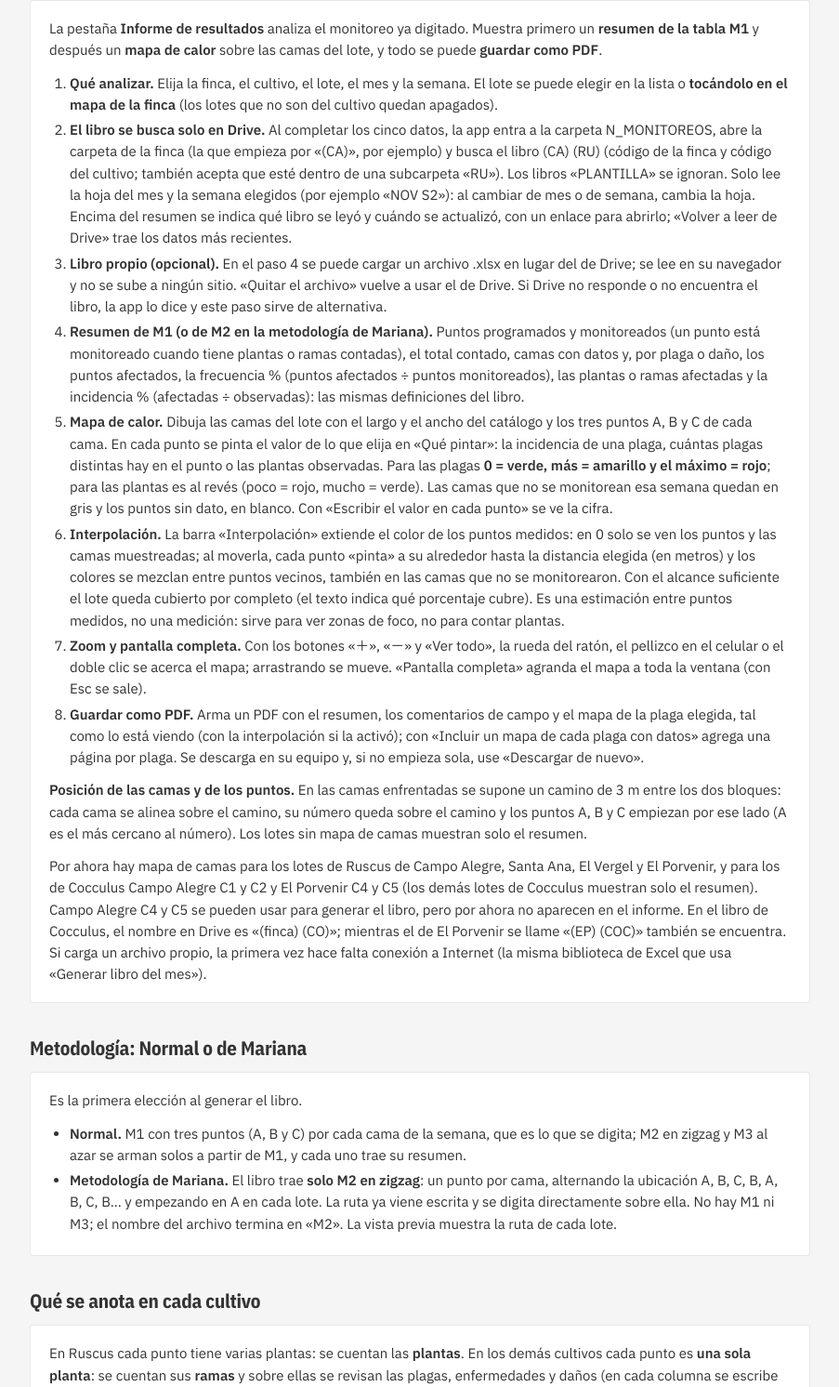
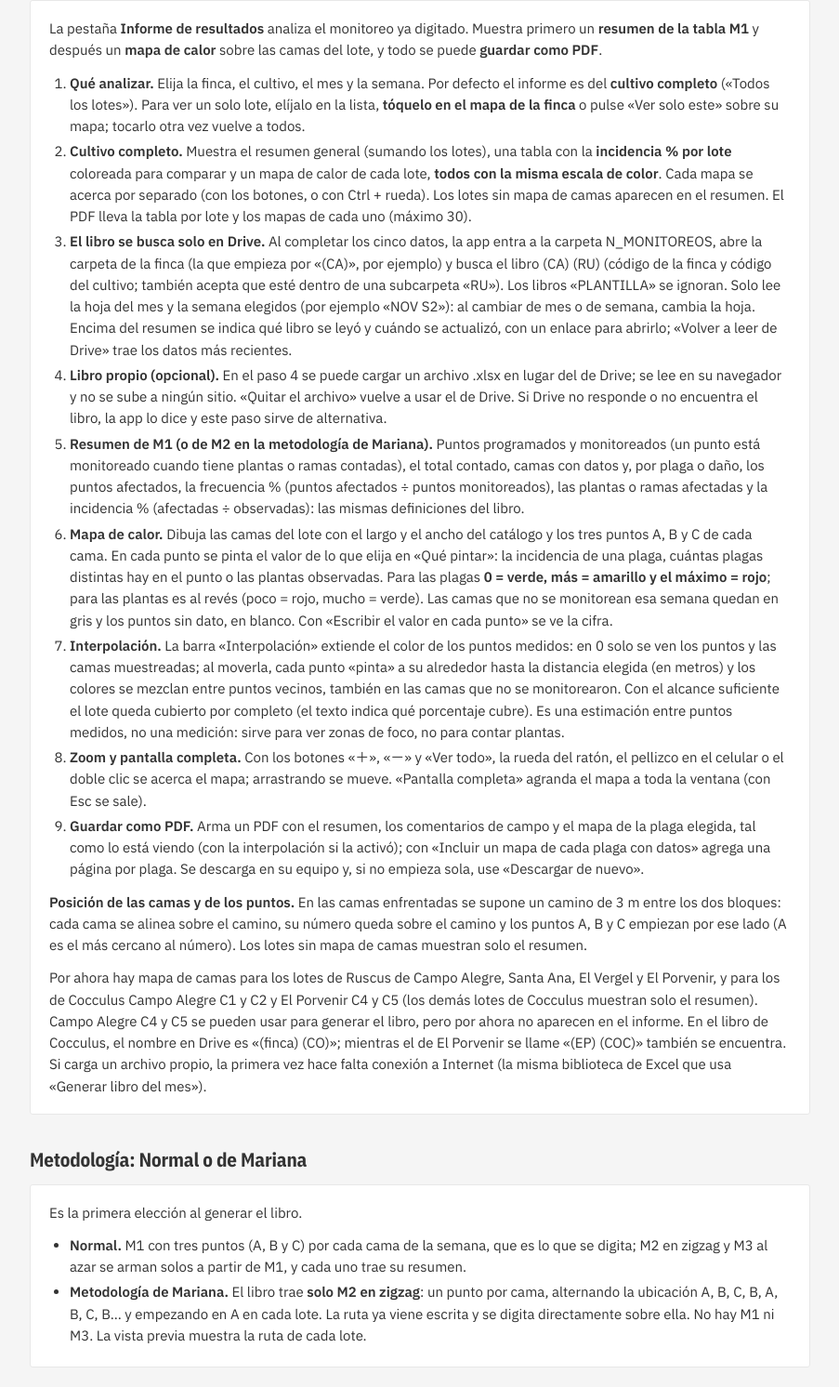
Before and after one commit to pasanteagronomiaecoagri-arch/ecoagriapp, a plain HTML site: page ayuda/agriapp/monitoreo/index.html in a window 1280 px wide. Shown: the part 1083-2575 px from the top of the page at 93% size, without its empty margins (188-1091 px from the left). Drawn offline with nearby package versions, Linux system fonts and the light colour scheme.

Commit message:
portal: Monitoreo (informe por cultivo, nombres de documentos) y versión alpha 8.22
Co-Authored-By: Claude Sonnet 5.5 <noreply@anthropic.com>

```diff
--- a/ayuda/agriapp/monitoreo/index.html
+++ b/ayuda/agriapp/monitoreo/index.html
@@ -70,7 +70,8 @@
   <p>Se puede monitorear cualquiera de los cultivos con lista (ver «Qué se anota en cada cultivo»). Al generar el libro se elige la <b>metodología</b>: Normal o de Mariana.</p></div></section>
 <section class="seccion" id="informe"><h2><a href="#informe">Informe de resultados: resumen de M1 y mapa de calor</a></h2><div class="cuerpo"><p>La pestaña <b>Informe de resultados</b> analiza el monitoreo ya digitado. Muestra primero un <b>resumen de la tabla M1</b> y después un <b>mapa de calor</b> sobre las camas del lote, y todo se puede <b>guardar como PDF</b>.</p>
   <ol>
-    <li><b>Qué analizar.</b> Elija la finca, el cultivo, el lote, el mes y la semana. El lote se puede elegir en la lista o <b>tocándolo en el mapa de la finca</b> (los lotes que no son del cultivo quedan apagados).</li>
+    <li><b>Qué analizar.</b> Elija la finca, el cultivo, el mes y la semana. Por defecto el informe es del <b>cultivo completo</b> («Todos los lotes»). Para ver un solo lote, elíjalo en la lista, <b>tóquelo en el mapa de la finca</b> o pulse «Ver solo este» sobre su mapa; tocarlo otra vez vuelve a todos.</li>
+    <li><b>Cultivo completo.</b> Muestra el resumen general (sumando los lotes), una tabla con la <b>incidencia % por lote</b> coloreada para comparar y un mapa de calor de cada lote, <b>todos con la misma escala de color</b>. Cada mapa se acerca por separado (con los botones, o con Ctrl + rueda). Los lotes sin mapa de camas aparecen en el resumen. El PDF lleva la tabla por lote y los mapas de cada uno (máximo 30).</li>
     <li><b>El libro se busca solo en Drive.</b> Al completar los cinco datos, la app entra a la carpeta <span class="codigo">N_MONITOREOS</span>, abre la carpeta de la finca (la que empieza por «(CA)», por ejemplo) y busca el libro <span class="codigo">(CA) (RU)</span> (código de la finca y código del cultivo; también acepta que esté dentro de una subcarpeta «RU»). Los libros «PLANTILLA» se ignoran. Solo lee la hoja del mes y la semana elegidos (por ejemplo «NOV S2»): al cambiar de mes o de semana, cambia la hoja. Encima del resumen se indica qué libro se leyó y cuándo se actualizó, con un enlace para abrirlo; «Volver a leer de Drive» trae los datos más recientes.</li>
     <li><b>Libro propio (opcional).</b> En el paso 4 se puede cargar un archivo .xlsx en lugar del de Drive; se lee en su navegador y no se sube a ningún sitio. «Quitar el archivo» vuelve a usar el de Drive. Si Drive no responde o no encuentra el libro, la app lo dice y este paso sirve de alternativa.</li>
     <li><b>Resumen de M1 (o de M2 en la metodología de Mariana).</b> Puntos programados y monitoreados (un punto está monitoreado cuando tiene plantas o ramas contadas), el total contado, camas con datos y, por plaga o daño, los puntos afectados, la frecuencia % (puntos afectados ÷ puntos monitoreados), las plantas o ramas afectadas y la incidencia % (afectadas ÷ observadas): las mismas definiciones del libro.</li>
@@ -84,7 +85,7 @@
 <section class="seccion" id="metodologia"><h2><a href="#metodologia">Metodología: Normal o de Mariana</a></h2><div class="cuerpo"><p>Es la primera elección al generar el libro.</p>
   <ul>
     <li><b>Normal.</b> M1 con tres puntos (A, B y C) por cada cama de la semana, que es lo que se digita; M2 en zigzag y M3 al azar se arman solos a partir de M1, y cada uno trae su resumen.</li>
-    <li><b>Metodología de Mariana.</b> El libro trae <b>solo M2 en zigzag</b>: un punto por cama, alternando la ubicación A, B, C, B, A, B, C, B… y empezando en A en cada lote. La ruta ya viene escrita y se digita directamente sobre ella. No hay M1 ni M3; el nombre del archivo termina en «M2». La vista previa muestra la ruta de cada lote.</li>
+    <li><b>Metodología de Mariana.</b> El libro trae <b>solo M2 en zigzag</b>: un punto por cama, alternando la ubicación A, B, C, B, A, B, C, B… y empezando en A en cada lote. La ruta ya viene escrita y se digita directamente sobre ella. No hay M1 ni M3. La vista previa muestra la ruta de cada lote.</li>
   </ul></div></section>
 <section class="seccion" id="que-se-anota"><h2><a href="#que-se-anota">Qué se anota en cada cultivo</a></h2><div class="cuerpo"><p>En Ruscus cada punto tiene varias plantas: se cuentan las <b>plantas</b>. En los demás cultivos cada punto es <b>una sola planta</b>: se cuentan sus <b>ramas</b> y sobre ellas se revisan las plagas, enfermedades y daños (en cada columna se escribe cuántas ramas, o plantas en Ruscus, están afectadas).</p>
   <table>
@@ -112,7 +113,7 @@
   </ol>
     <p>Para generar el documento hay que <b>iniciar sesión</b> (nivel «usuario», el mismo inicio de sesión de las demás herramientas); la app lo pide sola cuando hace falta.</p></div></section>
 <section class="seccion" id="donde-se-guarda"><h2><a href="#donde-se-guarda">Dónde queda el archivo</a></h2><div class="cuerpo"><p>El archivo se <b>descarga en su equipo</b> (en la carpeta de descargas del navegador); la herramienta <b>no guarda nada en Drive</b>. Si la descarga no empieza sola, o si la necesita otra vez, use «Descargar de nuevo» en la tarjeta final (mientras no cierre la página).</p>
-  <p>Se llama, por ejemplo, <span class="codigo">(CA) (RU) Monitoreo 2026-NOV.xlsx</span>: finca, cultivo, año y mes. Sus hojas se llaman <span class="codigo">NOV S1</span>, <span class="codigo">NOV S2</span>, <span class="codigo">NOV S3</span> y <span class="codigo">NOV S4</span>. Como se genera cada vez desde cero, volver a generar el mismo mes da un archivo nuevo (con otra muestra aleatoria M3): si ya tiene datos digitados en uno, no lo reemplace.</p>
+  <p>Se llama, por ejemplo, <span class="codigo">(CA) (RU) 2026-NOV.xlsx</span>: código de la finca, código del cultivo, año y mes (igual en las dos metodologías). El PDF del informe se llama igual, agregando la semana y, si es de un solo lote, el lote: <span class="codigo">(CA) (RU) 2026-NOV S2 R1.pdf</span>. Sus hojas se llaman <span class="codigo">NOV S1</span>, <span class="codigo">NOV S2</span>, <span class="codigo">NOV S3</span> y <span class="codigo">NOV S4</span>. Como se genera cada vez desde cero, volver a generar el mismo mes da un archivo nuevo (con otra muestra aleatoria M3): si ya tiene datos digitados en uno, no lo reemplace.</p>
   <p><b>Para usarlo en Google Sheets:</b> súbalo a Drive (por ejemplo a la carpeta N_MONITOREOS, en la subcarpeta de la finca) y ábralo con Google Sheets; las fórmulas y los colores se conservan. También se puede usar directamente en Excel.</p>
   <p class="pista">La primera vez que se genera, la página baja una biblioteca (ExcelJS) para armar el archivo, así que hace falta conexión a Internet.</p></div></section>
 <section class="seccion" id="como-se-calculan-las-camas"><h2><a href="#como-se-calculan-las-camas">Cómo se calculan las camas de cada semana</a></h2><div class="cuerpo"><p>El monitoreo es sistemático: en cada semana se visita una de cada cuatro camas, y cada semana empieza una cama más adelante. La <b>semana w</b> monitorea las camas <b>w + 4·x</b> que existan en cada lote (x = 0, 1, 2…). Con un lote de camas 1 a 27:</p>
```
Also changed, not shown: versiones/index.html (+2 -1 lines).
